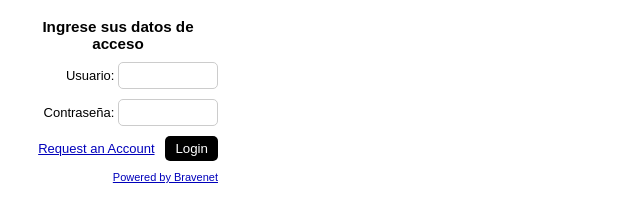
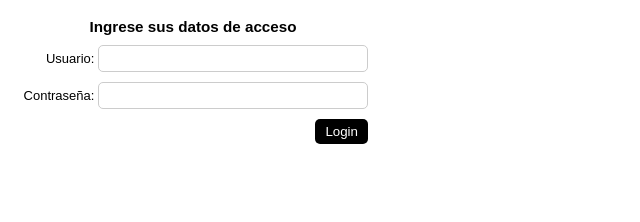
Before and after one commit to matvegan/matvegan.github.io, a plain HTML site: page index.html in a window 1280 px wide. Shown: the whole page, without its empty margins (0-640 px from the left). Drawn offline with Linux system fonts and the light colour scheme.

Commit message:
Update index.html

```diff
--- a/index.html
+++ b/index.html
@@ -1,12 +1,11 @@
 <html>
-<div style="text-align: right; width:210px; padding:5px;font: normal 13px arial;">
+<div style="text-align: right; width:360px; padding:5px;font: normal 13px arial;">
   <form action="https://pub48.bravenet.com/passwd/show.php" method="post" target="_top">
     <input type="hidden" name="usernum" value="4052099816">
     <h3 style="text-align:center;margin:5px;">Ingrese sus datos de acceso</h3>
-    <div style="padding:5px;">Usuario: <input type="text" name="uname" size="15" maxlength="30" style="width: 100px;padding:5px;border-radius:5px;border:1px solid #ccc;"></div>
-    <div style="padding:5px;">Contraseña: <input type="password" name="passwd" size="15" maxlength="30" style="width: 100px;padding:5px;border-radius:5px;border:1px solid #ccc;"></div>
-    <div style="padding:5px;"><a style="color:#00b" href="https://pub48.bravenet.com/passwd/requestpwd.php?usernum=4052099816" target="_top">Request an Account</a> &nbsp; <input type="submit" name="submit" value="Login" style="border-radius:5px;padding:5px 10px;background:#000;border:0;color:#fff;"></div>
-    <div style="padding:5px; font-size:11px;"><a href="https://www.bravenet.com" style="color:#00b;">Powered by Bravenet</a></div>
+    <div style="padding:5px;">Usuario: <input type="text" name="uname" size="15" maxlength="30" style="width: 270px;padding:5px;border-radius:5px;border:1px solid #ccc;"></div>
+    <div style="padding:5px;">Contraseña: <input type="password" name="passwd" size="15" maxlength="30" style="width: 270px;padding:5px;border-radius:5px;border:1px solid #ccc;"></div>
+    <div style="padding:5px;"><input type="submit" name="submit" value="Login" style="border-radius:5px;padding:5px 10px;background:#000;border:0;color:#fff;"></div>
   </form>
 </div>
 </html>
```
